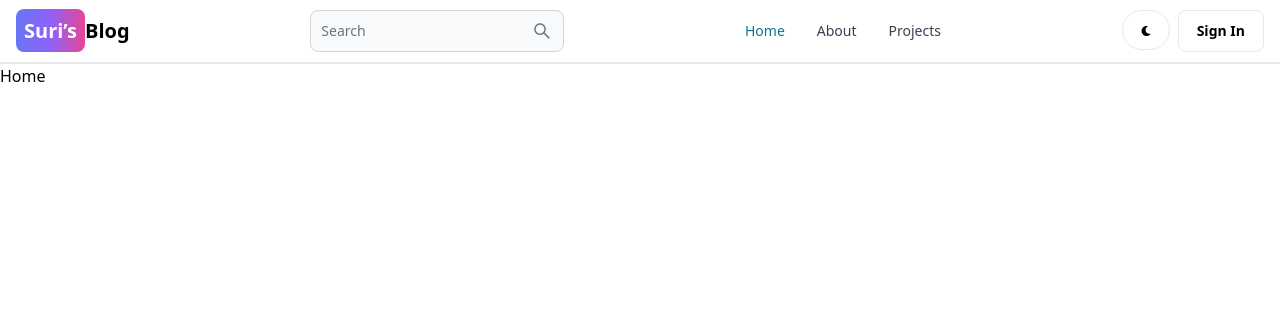
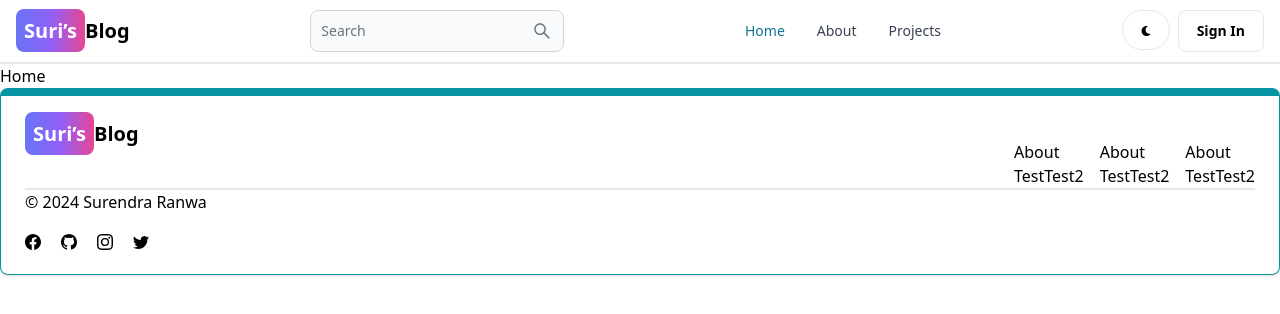
Before and after one commit to surendraranwa/Blog-Project, a React (Vite) app in the folder frontend/: page / in a window 1280 px wide. Shown: the top 314 px of the page. Built offline with nearby package versions, Linux system fonts and the light colour scheme.

Commit message:
Create Footer

```diff
--- a/frontend/src/App.jsx
+++ b/frontend/src/App.jsx
@@ -7,6 +7,7 @@ import Projects from './Pages/Projects';
 import SignIn from './Pages/SignIn';
 import SignUp from './Pages/SignUp';
 import Header from './Components/Header';
+import FooterComponent from './Components/FooterComponent';
 
 function App() {
   return (
@@ -20,6 +21,7 @@ function App() {
       <Route path="/signin" element={<SignIn/>}/>
       <Route path="/signup" element={<SignUp/>}/>
     </Routes>
+    <FooterComponent/>
     </BrowserRouter>
   )
 }
--- /dev/null
+++ b/frontend/src/Components/FooterComponent.jsx
@@ -0,0 +1,48 @@
+import { Footer } from "flowbite-react"
+import { Link } from "react-router-dom"
+import { BsFacebook, BsTwitter,BsInstagram, BsGithub} from "react-icons/bs";
+
+
+function FooterComponent() {
+  return (
+   <>
+   <Footer container className="border border-t-8 border-teal-500 flex flex-col">
+      <div className="flex w-full justify-between flex-col sm:flex-row">
+        <div>
+        <Link to="/" className="self-center whitespace-nowrap text-sm sm:text-xl font-semibold dark:text-white">
+        <span className="px-2 py-2 bg-gradient-to-r from-indigo-500 via-purple-500 to-pink-500 rounded-lg text-white">Suri&rsquo;s</span>Blog
+        </Link>
+        </div>
+        <div className="flex gap-4 mt-5 justify-between">
+          <div>
+            <h1>About</h1>
+            <a href="">Test</a>
+            <a href="">Test2</a>
+          </div>
+          <div>
+            <h1>About</h1>
+            <a href="">Test</a>
+            <a href="">Test2</a>
+          </div>
+          <div>
+            <h1>About</h1>
+            <a href="">Test</a>
+            <a href="">Test2</a>
+          </div>
+        </div>
+      </div>
+      <div className="w-full border-t-2">
+          <div><span>&copy;</span> {new Date().getFullYear()} Surendra Ranwa</div>
+          <div className="flex gap-5 mt-5">
+            <a><BsFacebook /></a>
+            <a><BsGithub /></a>
+            <a><BsInstagram /></a>
+            <a><BsTwitter /></a>
+          </div>
+        </div>
+   </Footer>
+   </>
+  )
+}
+
+export default FooterComponent
--- a/frontend/src/Pages/SignUp.jsx
+++ b/frontend/src/Pages/SignUp.jsx
@@ -1,17 +1,26 @@
-import { Button, Label, TextInput } from "flowbite-react"
+import { Alert, Button, Label, Spinner, TextInput } from "flowbite-react"
 import { useState } from "react"
-import { Link } from "react-router-dom"
+import { Link , useNavigate} from "react-router-dom"
 
 function SignUp() {
   const [formData, setFormData] = useState({});
+  const [errorMessage, setErrorMessage] = useState(null);
+  const [loading, setLoading] = useState(false);
+  const navigate = useNavigate();
+
   const handleChange = (e) =>{
-    setFormData({...formData, [e.target.id]:e.target.value})
+    setFormData({...formData, [e.target.id]:e.target.value.trim()})
     console.log(formData);
   }
 
   const handleSubmit = async (e) =>{
       e.preventDefault();
+      if(!formData.username || !formData.email || !formData.password){
+        return setErrorMessage("Please fill out all fields.")
+      }
      try {
+      setErrorMessage(null);
+      setLoading(true);
       const res = await fetch("/api/auth/signup",{
         method: "POST",
         headers:{
@@ -19,22 +28,20 @@ function SignUp() {
         },
         body : JSON.stringify(formData),
       });
-           console.log(res)
+      const data = await res.json();
 
-      const data = await res.json();
-      console.log(data);
-      setFormData("");
+      if(data.success === false){
+        return setErrorMessage(data.message)
+      }
+      if(res.ok){
+        navigate('/signin');
+      }
+      setLoading(false);
      } catch (error) {
-       console.log(error)
+        setErrorMessage(error.message);
+        setLoading(false);
      }
     }
-  //     try {
-
-  //       // const data = await res.json();
-  //     } catch (error) {
-
-  //     }
-  // }
   return (
     <>
     <div className="min-h-screen mt-20">
@@ -59,11 +66,23 @@ function SignUp() {
               <Label value="Your Password"/>
               <TextInput type="password" placeholder="Enter Password" id="password" onChange={handleChange}/>
             </div>
-            <Button type="submit">Sign Up</Button>
+            <Button type="submit" disabled={loading}>
+              {
+                loading ? <>
+                <Spinner/>
+                <span className="pl-5 text-xl">Loading...</span>
+                </> : 'Sign Up'
+              }</Button>
           </form>
           <div className="flex mt-4 gap-2">
             <span>Have An Account?</span><Link className="text-blue-700" to="/signin">Login</Link>
           </div>
+          {
+            errorMessage &&
+            <Alert className="mt-5 text-red-600 bg-slate-100 text-md font-bold">
+              {errorMessage}
+            </Alert>
+          }
         </div>
       </div>
     </div>
```
